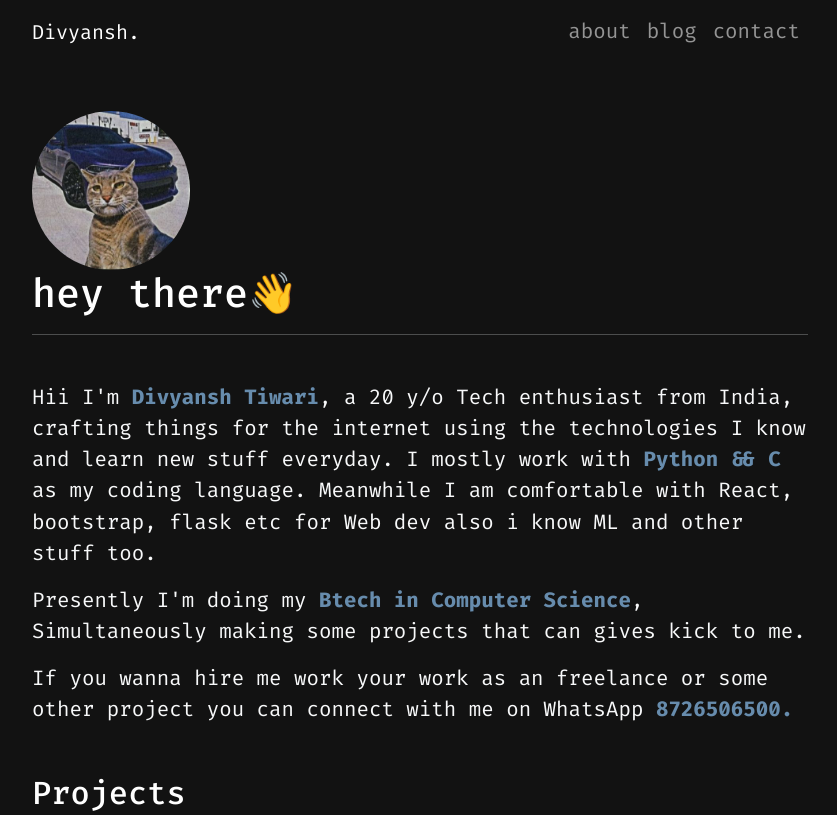
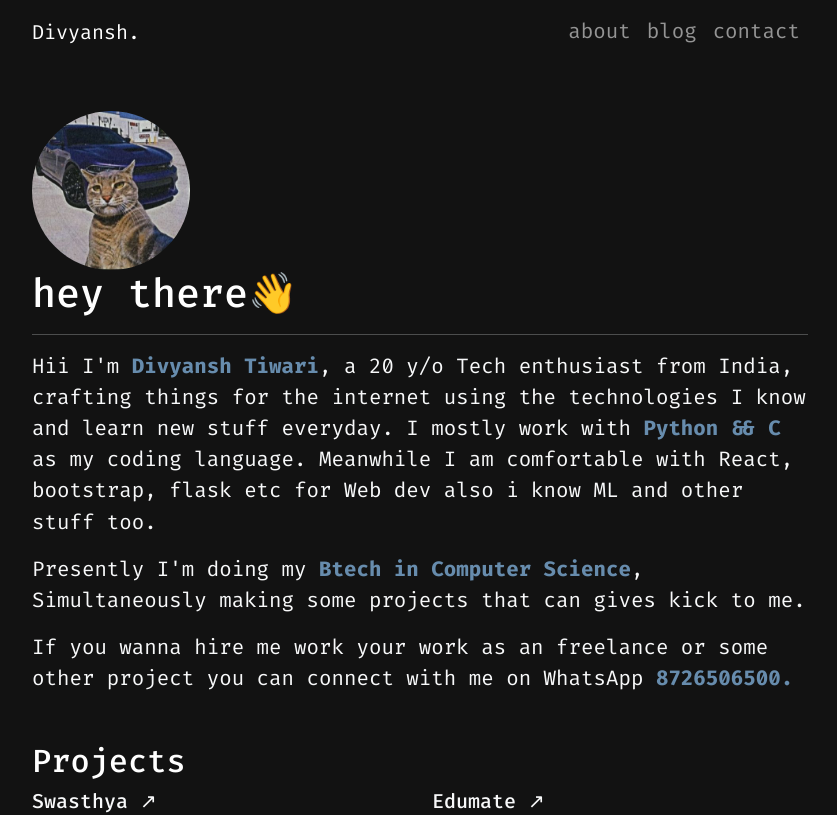
Before and after one commit to DivyanshTiwari20/site, a React (Vite) app: page / in a window 1280 px wide. Shown: the top 815 px of the page, without its empty margins (220-1057 px from the left). Built offline with nearby package versions, Linux system fonts and the light colour scheme.

Commit message:
error fixed

```diff
--- a/src/components/Home.jsx
+++ b/src/components/Home.jsx
@@ -3,24 +3,25 @@ import ProjectList from './ProjectList';
 import BlogList from './BlogList';
 import { HashLink as Link } from 'react-router-hash-link';
 
-
-
 function Home() {
   return (
     <div className="container text-light">
       <section className="my-5">
-        <img src="src/assets/cat.jpg" alt="" style={{borderRadius:'50%', height:'9.9rem'}}/>
+        <img
+          src="src/assets/cat.jpg"
+          alt=""
+          style={{borderRadius:'50%', height:'9.9rem'}}
+        />
         <h1>hey there👋</h1>
-        <p><hr />
-        <br />
-          Hii I'm <strong >Divyansh Tiwari</strong>, a 20 y/o Tech enthusiast from India, crafting things for the internet using the technologies I know and learn new stuff everyday. I mostly work with <strong>Python && C </strong> as my coding language. Meanwhile I am comfortable with React, bootstrap, flask etc for Web dev also i know ML and other stuff too.
-
+        <hr />
+        <p>
+          Hii I'm <strong>Divyansh Tiwari</strong>, a 20 y/o Tech enthusiast from India, crafting things for the internet using the technologies I know and learn new stuff everyday. I mostly work with <strong>Python && C </strong> as my coding language. Meanwhile I am comfortable with React, bootstrap, flask etc for Web dev also i know ML and other stuff too.
         </p>
         <p>
           Presently I'm doing my <strong>Btech in Computer Science</strong>, Simultaneously making some projects that can gives kick to me.
         </p>
         <p>
-        If you wanna hire me work your work as an freelance or some other project you can connect with me on WhatsApp <strong>8726506500.</strong>
+          If you wanna hire me work your work as an freelance or some other project you can connect with me on WhatsApp <strong>8726506500.</strong>
         </p>
       </section>
       <section className="my-5">
@@ -30,7 +31,7 @@ function Home() {
       <section className="my-5">
         <h2>Blogs</h2>
         <BlogList />
-      </section>z
+      </section>
     </div>
   );
 }
```
Also changed, not shown: src/main.jsx (+4 -4 lines).
